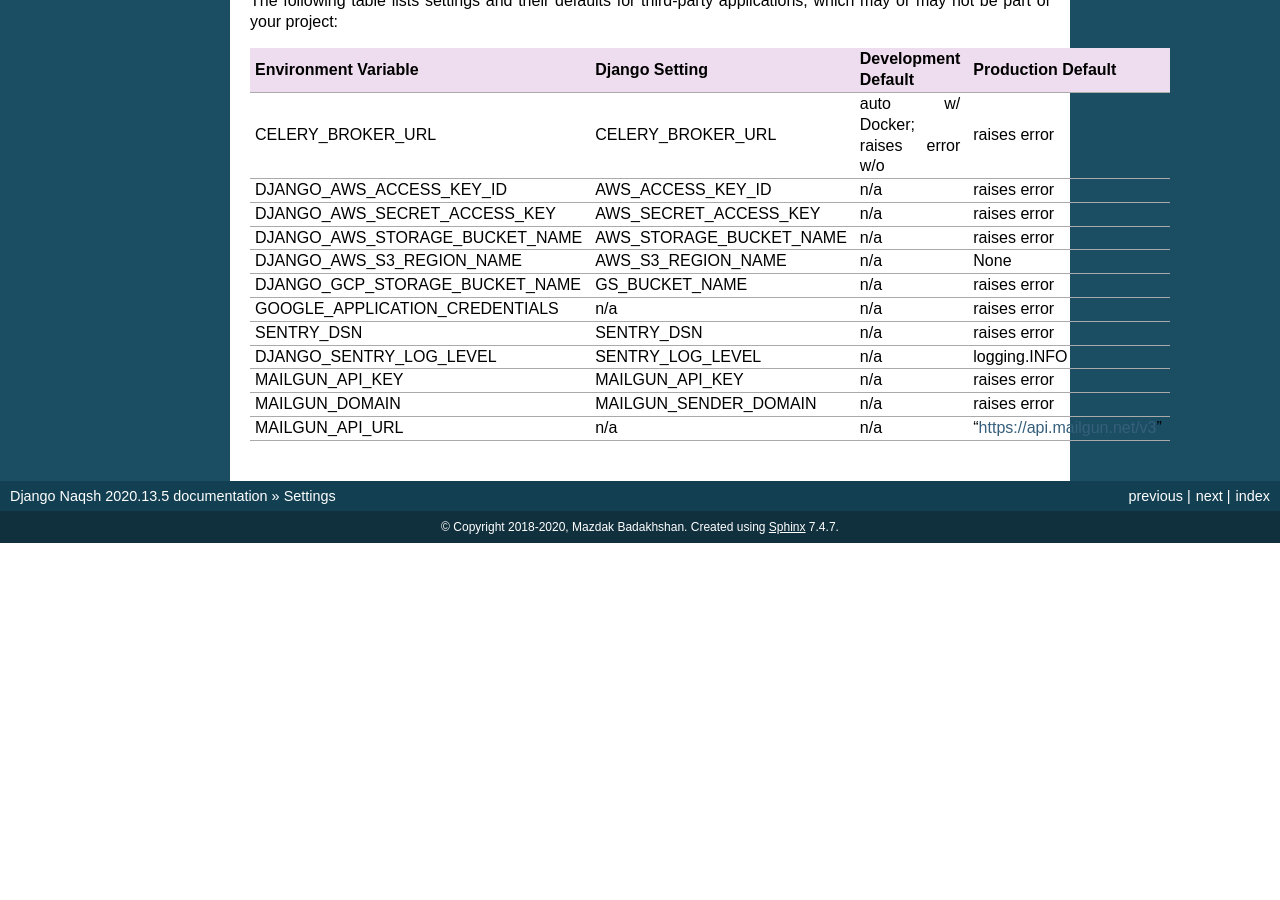
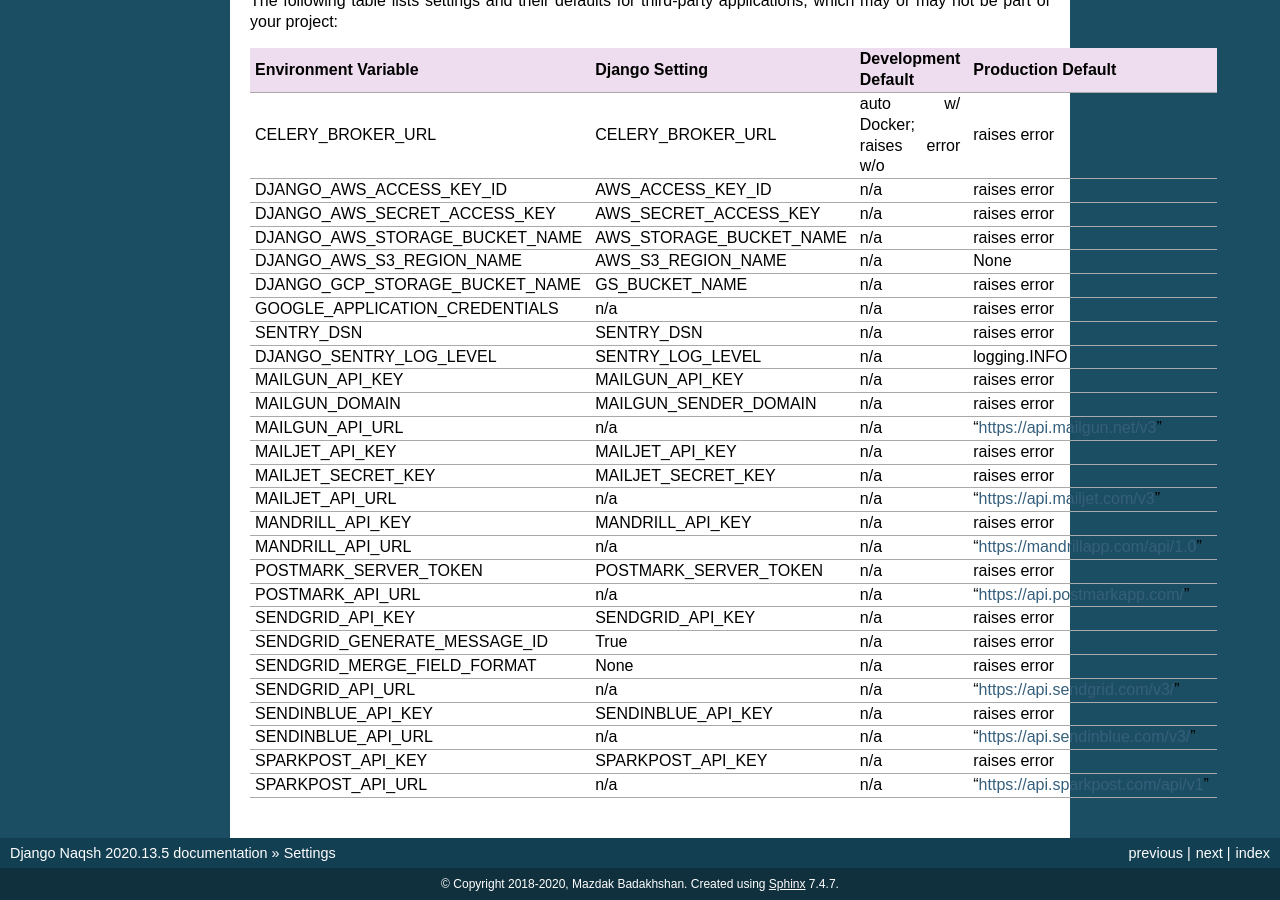
Before and after one commit to mazdakb/django-naqsh, a Sphinx documentation site: the page built from docs/settings.rst, in a window 1280 px wide and 900 px high, scrolled down 754 px. Built offline with Sphinx 7.4.7, drawn with Linux system fonts in a browser that asks for light colours; pages that are not in the unit, such as notebooks, are missing from menus; before the commit the page ends 1297 px from its top, so only the background shows below that.

Commit message:
Update settings docs

```diff
--- a/docs/settings.rst
+++ b/docs/settings.rst
@@ -52,4 +52,19 @@ DJANGO_SENTRY_LOG_LEVEL                 SENTRY_LOG_LEVEL            n/a
 MAILGUN_API_KEY                         MAILGUN_API_KEY             n/a                                            raises error
 MAILGUN_DOMAIN                          MAILGUN_SENDER_DOMAIN       n/a                                            raises error
 MAILGUN_API_URL                         n/a                         n/a                                            "https://api.mailgun.net/v3"
+MAILJET_API_KEY                         MAILJET_API_KEY             n/a                                            raises error
+MAILJET_SECRET_KEY                      MAILJET_SECRET_KEY          n/a                                            raises error
+MAILJET_API_URL                         n/a                         n/a                                            "https://api.mailjet.com/v3"
+MANDRILL_API_KEY                        MANDRILL_API_KEY            n/a                                            raises error
+MANDRILL_API_URL                        n/a                         n/a                                            "https://mandrillapp.com/api/1.0"
+POSTMARK_SERVER_TOKEN                   POSTMARK_SERVER_TOKEN       n/a                                            raises error
+POSTMARK_API_URL                        n/a                         n/a                                            "https://api.postmarkapp.com/"
+SENDGRID_API_KEY                        SENDGRID_API_KEY            n/a                                            raises error
+SENDGRID_GENERATE_MESSAGE_ID            True                        n/a                                            raises error
+SENDGRID_MERGE_FIELD_FORMAT             None                        n/a                                            raises error
+SENDGRID_API_URL                        n/a                         n/a                                            "https://api.sendgrid.com/v3/"
+SENDINBLUE_API_KEY                      SENDINBLUE_API_KEY          n/a                                            raises error
+SENDINBLUE_API_URL                      n/a                         n/a                                            "https://api.sendinblue.com/v3/"
+SPARKPOST_API_KEY                       SPARKPOST_API_KEY           n/a                                            raises error
+SPARKPOST_API_URL                       n/a                         n/a                                            "https://api.sparkpost.com/api/v1"
 ======================================= =========================== ============================================== ======================================================================
```
